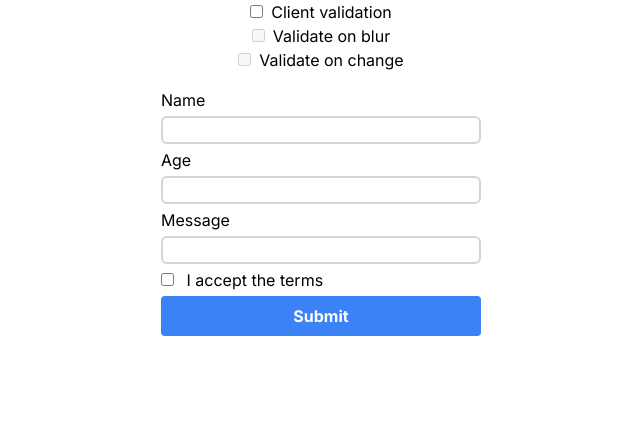
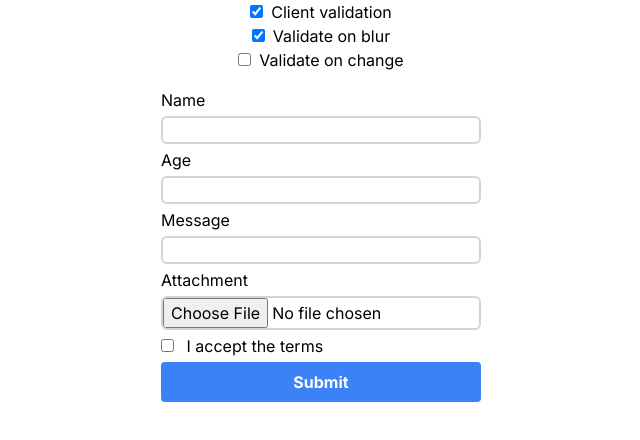
Before and after one commit to ivanfilhoz/safe-form, a Next.js app: page / in a window 1280 px wide. Shown: the top 440 px of the page, without its empty margins (319-959 px from the left). Built offline with nearby package versions, Linux system fonts and the light colour scheme.

Commit message:
chore: update docs to include file upload

```diff
--- a/app/forms/example/action.ts
+++ b/app/forms/example/action.ts
@@ -4,9 +4,9 @@ import { createFormAction, FormActionError } from '@'
 import { exampleSchema } from './schema'
 
 export const exampleAction = createFormAction(exampleSchema, async (input) => {
-  if (input.name === 'Joe') {
-    throw new FormActionError('Joe is not allowed to send messages.') // Custom errors! 💜
+  if (input.attachment && input.attachment.size >= 1024 * 1024 * 10) {
+    throw new FormActionError('The maximum file size is 10MB.') // Custom errors! 💜
   }
 
-  return `Hello, ${input.name}! Your message is: ${input.message}`
+  return `Hello, ${input.name}! Your message is: ${input.message}.`
 })
--- a/app/forms/example/form.tsx
+++ b/app/forms/example/form.tsx
@@ -21,6 +21,9 @@ export const HelloForm = () => {
       <textarea {...bindField('message')} />
       {fieldErrors.message && <pre>{fieldErrors.message}</pre>}
       <br />
+      <label htmlFor='attachment'>Attachment (optional)</label>
+      <input type='file' {...bindField('attachment')} />
+      {fieldErrors.attachment && <pre>{fieldErrors.attachment}</pre>}
       <button type='submit' disabled={isPending}>
         Submit
       </button>
--- a/app/forms/example/schema.ts
+++ b/app/forms/example/schema.ts
@@ -2,5 +2,6 @@ import { z } from 'zod'
 
 export const exampleSchema = z.object({
   name: z.string().min(3, 'Name must be at least 3 characters'),
-  message: z.string().min(10, 'Message must be at least 10 characters')
+  message: z.string().min(10, 'Message must be at least 10 characters'),
+  attachment: z.instanceof(File).nullable()
 })
--- a/app/forms/hello/action.ts
+++ b/app/forms/hello/action.ts
@@ -4,5 +4,8 @@ import { helloSchema } from './schema'
 
 export const helloAction = createFormAction(helloSchema, async (input) => {
   await new Promise((resolve) => setTimeout(resolve, 1000))
-  return `Hello, ${input.name}! Your message is: ${input.message}`
+  return `Hello, ${input.name}!
+  Your message is: ${input.message}.
+  Your age is: ${input.age}.
+  ${input.attachment ? `You attached a file with size ${input.attachment.size} bytes.` : ''}`
 })
--- a/app/forms/hello/form.tsx
+++ b/app/forms/hello/form.tsx
@@ -67,6 +67,9 @@ export const HelloForm = ({
       {fieldErrors.message && (
         <div className='text-sm text-red-500'>{fieldErrors.message}</div>
       )}
+      <label htmlFor='attachment'>Attachment</label>
+      <input type='file' {...bindField('attachment')} />
+      {fieldErrors.attachment && <pre>{fieldErrors.attachment}</pre>}
       <label htmlFor='terms'>
         <input {...bindField('terms')} type='checkbox' autoComplete='off' /> I
         accept the terms
--- a/app/forms/hello/schema.ts
+++ b/app/forms/hello/schema.ts
@@ -4,5 +4,6 @@ export const helloSchema = z.object({
   name: z.string().min(3, 'Name must be at least 3 characters'),
   age: z.number().int().min(18, 'You must be at least 18 years old'),
   message: z.string().min(10, 'Message must be at least 10 characters'),
+  attachment: z.instanceof(File).nullable(),
   terms: z.boolean().refine((value) => value, 'You must accept the terms')
 })
--- a/app/page.tsx
+++ b/app/page.tsx
@@ -4,9 +4,9 @@ import { useState } from 'react'
 import { HelloForm } from './forms/hello'
 
 export default function Home() {
-  const [validateOnBlur, setValidateOnBlur] = useState(false)
+  const [validateOnBlur, setValidateOnBlur] = useState(true)
   const [validateOnChange, setValidateOnChange] = useState(false)
-  const [clientValidation, setClientValidation] = useState(false)
+  const [clientValidation, setClientValidation] = useState(true)
 
   return (
     <main className='flex flex-col items-center'>
```
Also changed, not shown: 1 other file (tests, documents, lock files or other folders).
